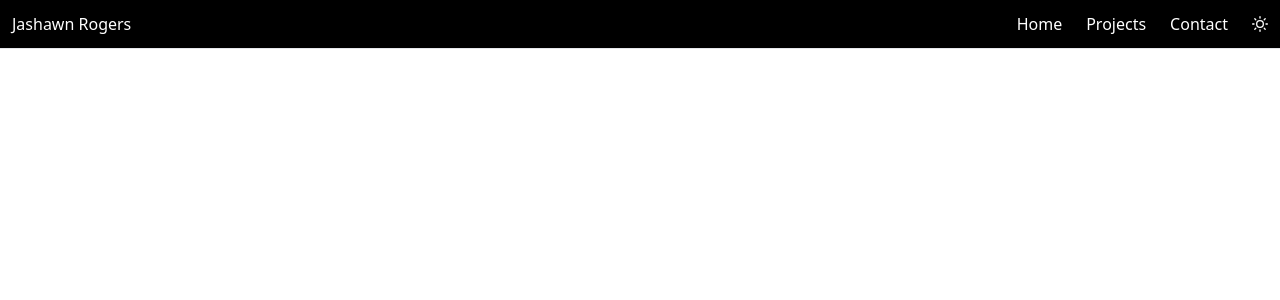
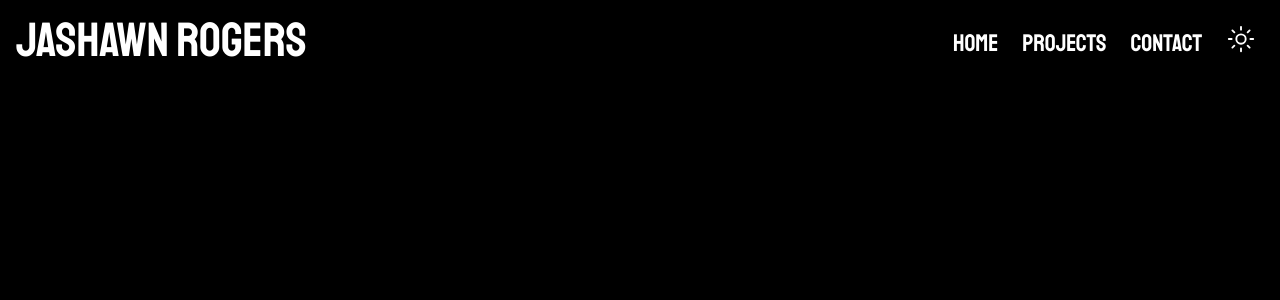
Before and after one commit to JashawnRogers/personal-portfolio, a React (Create React App) app: page / in a window 1280 px wide. Shown: the top 300 px of the page. Built offline with nearby package versions, Linux system fonts and the light colour scheme.

Commit message:
Created responsive navbar

```diff
--- a/package.json
+++ b/package.json
@@ -8,9 +8,9 @@
     "@testing-library/user-event": "^13.5.0",
     "react": "^18.2.0",
     "react-dom": "^18.2.0",
-    "react-icons": "^4.6.0",
     "react-scripts": "5.0.1",
-    "web-vitals": "^2.1.4"
+    "web-vitals": "^2.1.4",
+    "webfontloader": "^1.6.28"
   },
   "scripts": {
     "start": "react-scripts start",
--- a/public/index.html
+++ b/public/index.html
@@ -10,11 +10,17 @@
       content="Jashawn Rogers | Front End Developer"
     />
 
+    <link rel="preconnect" href="https://fonts.googleapis.com">
+    <link rel="preconnect" href="https://fonts.gstatic.com" crossorigin>
+    <link href="https://fonts.googleapis.com/css2?family=Staatliches&display=swap" rel="stylesheet">
+
     <link rel="manifest" href="%PUBLIC_URL%/manifest.json" />
     <title>Jashawn Rogers</title>
   </head>
   <body>
     <noscript>You need to enable JavaScript to run this app.</noscript>
     <div id="root"></div>
+    <script type="module" src="https://unpkg.com/ionicons@5.5.2/dist/ionicons/ionicons.esm.js"></script>
+    <script nomodule src="https://unpkg.com/ionicons@5.5.2/dist/ionicons/ionicons.js"></script>
   </body>
 </html>
--- a/src/App.css
+++ b/src/App.css
@@ -1,19 +0,0 @@
-.App {
-  text-align: center;
-}
-
-
-.App-header {
-  background-color: #282c34;
-  min-height: 100vh;
-  display: flex;
-  flex-direction: column;
-  align-items: center;
-  justify-content: center;
-  font-size: calc(10px + 2vmin);
-  color: white;
-}
-
-.App-link {
-  color: #61dafb;
-}
--- a/src/App.js
+++ b/src/App.js
@@ -3,7 +3,7 @@ import Navbar from "./components/Navbar.jsx";
 
 function App() {
   return (
-    <div className="text-white bg-black">
+    <div className="text-white bg-black h-screen overflow-hidden">
       <Navbar />
     </div>
   );
--- a/src/components/Navbar.jsx
+++ b/src/components/Navbar.jsx
@@ -1,25 +1,37 @@
-import { FiSun } from 'react-icons/fi'
+import { useState } from "react"
 
-const navbar = () => {
+
+const Navbar = () => {
+
+
+  const [ OpenMobileNav, setOpenMobileNav] = useState(false)
+
+  const navLinks = [
+    {name: 'Home', path: '/'},
+    {name: 'Projects', path: '/'},
+    {name: 'Contact', path: '/'},
+  ]
+
   return (
-    <nav className="border-b flex justify-between">
-        <div className="flex p-3">
-            <h1 className="">Jashawn Rogers</h1>
+    <nav className="flex justify-between min-w-full">
+        <div className="flex ">
+            <h1 className="md:text-5xl text-4xl p-4" style={{fontFamily: 'Staatliches'}}>Jashawn Rogers</h1>
         </div>
+        <button onClick={() => setOpenMobileNav(!OpenMobileNav)} className="md:hidden absolute right-6 p-3 z-[1000] text-5xl cursor-pointer">
+          <ion-icon name={OpenMobileNav ? 'close-outline' : 'menu-outline'}></ion-icon>
+        </button>
+        <ul className={ `${OpenMobileNav ? '': 'hidden'} md:flex md:items-center md:p-3 md:text-2xl md:static md:w-auto pt-20 pl-7 w-full h-auto absolute md:z-auto text-center transition-all duration-500 ease-in`} style={{fontFamily: 'Staatliches'}}>
+          {
+            navLinks.map((link) => (
+              <li key={link.name} className="md:p-3 cursor-pointer md:flex md:items-center py-5 text-2xl hover:text-gray-800">
+                <a href={link.path}>{link.name}</a>
+              </li>
+            ))
+          }
+          <li className="p-3 cursor-pointer flex justify-center  hover:text-gray-800 ">
+              <button className="text-3xl"><ion-icon name="sunny-outline"></ion-icon></button>
+          </li>
 
-        <ul className="flex">
-          <li className="p-3 cursor-pointer  flex items-center hover:text-gray-800">
-              <a href="#">Home</a>
-          </li>
-          <li className="p-3 cursor-pointer flex items-center hover:text-gray-800">
-              <a href="#">Projects</a>
-          </li>
-          <li className="p-3 cursor-pointer  flex items-center hover:text-gray-800">
-              <a href="#">Contact</a>
-          </li>
-          <li className="p-3 cursor-pointer  flex items-center hover:text-gray-800">
-              <button><FiSun/></button>
-          </li>
 
         </ul>
 
@@ -27,4 +39,4 @@ const navbar = () => {
   )
 }
 
-export default navbar
+export default Navbar
```
Also changed, not shown: src/index.js (+7 -6 lines), src/components/HamburgerMenu.jsx (added), 1 other file (tests, documents, lock files or other folders).
